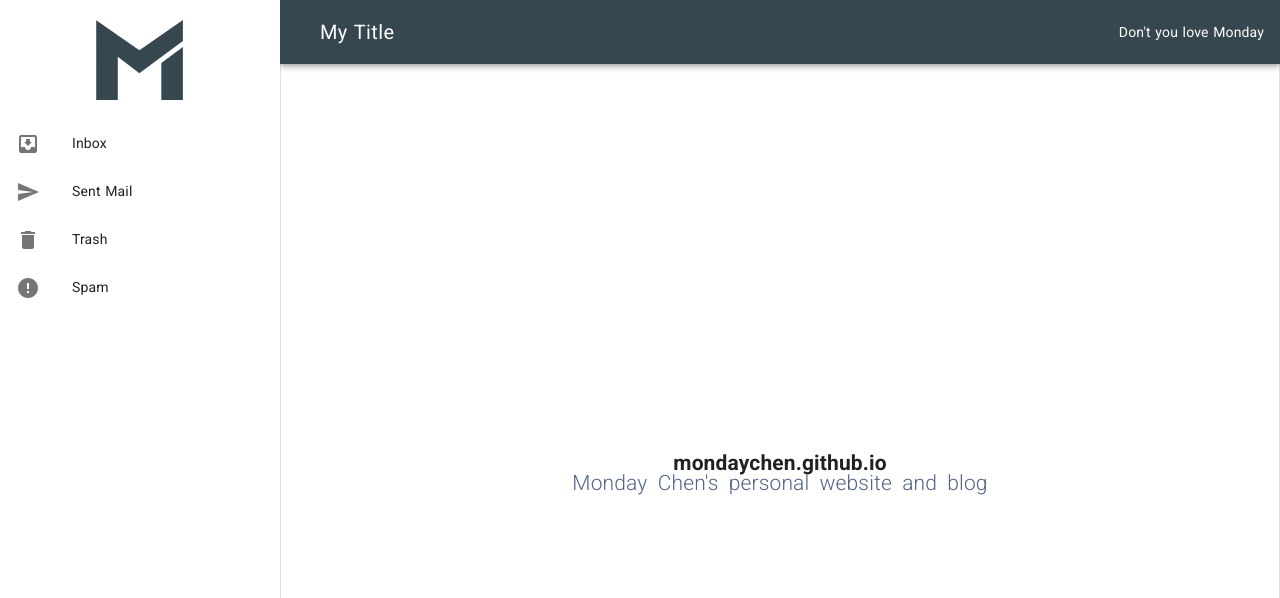
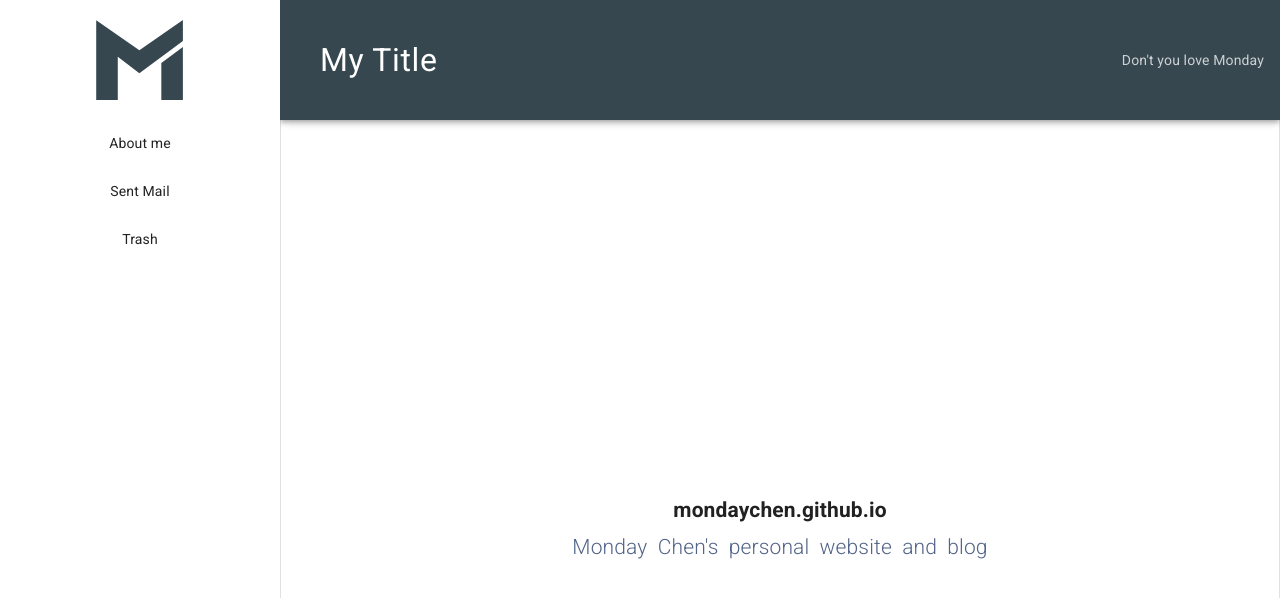
Before and after one commit to mondaychen/mondaychen.github.io, a Nuxt app: page / in a window 1280 px wide. Shown: the top 598 px of the page. Built offline with nearby package versions, Linux system fonts and the light colour scheme.

Commit message:
some styles & add pages for blog

```diff
--- a/layouts/default.vue
+++ b/layouts/default.vue
@@ -1,7 +1,7 @@
 <template>
   <div class="page-container md-layout-column">
     <md-app>
-      <md-app-toolbar class="md-primary">
+      <md-app-toolbar class="md-primary title-bar">
         <md-button
           class="md-icon-button menu-button"
           @click="showNavigation = true"
@@ -9,7 +9,7 @@
           <md-icon>menu</md-icon>
         </md-button>
         <span class="md-title">My Title</span>
-        <div class="md-toolbar-section-end">
+        <div class="md-toolbar-section-end slogon">
           Don't you love Monday
         </div>
       </md-app-toolbar>
@@ -25,24 +25,16 @@
         </md-toolbar>
 
         <md-list>
-          <md-list-item>
-            <md-icon>move_to_inbox</md-icon>
-            <span class="md-list-item-text">Inbox</span>
+          <md-list-item to="/">
+            <span class="md-list-item-text">About me</span>
           </md-list-item>
 
-          <md-list-item>
-            <md-icon>send</md-icon>
+          <md-list-item to="/blog/en">
             <span class="md-list-item-text">Sent Mail</span>
           </md-list-item>
 
           <md-list-item>
-            <md-icon>delete</md-icon>
             <span class="md-list-item-text">Trash</span>
-          </md-list-item>
-
-          <md-list-item>
-            <md-icon>error</md-icon>
-            <span class="md-list-item-text">Spam</span>
           </md-list-item>
         </md-list>
       </md-app-drawer>
@@ -66,30 +58,26 @@ export default {
 }
 </script>
 
-<style>
-html {
-  font-family: Roboto, -apple-system, BlinkMacSystemFont, 'Segoe UI',
-    'Helvetica Neue', Arial, sans-serif;
-  font-size: 16px;
-  word-spacing: 1px;
-  -ms-text-size-adjust: 100%;
-  -webkit-text-size-adjust: 100%;
-  -moz-osx-font-smoothing: grayscale;
-  -webkit-font-smoothing: antialiased;
-  box-sizing: border-box;
+<style scoped>
+.title-bar {
+  height: 120px;
 }
-
-*,
-*:before,
-*:after {
-  box-sizing: border-box;
-  margin: 0;
+.title-bar .md-title {
+  font-size: 32px;
+  line-height: 1.2em;
 }
-</style>
-
-<style scoped>
+.slogon {
+  opacity: 0.75;
+}
 .drawer {
   width: 280px;
+}
+.drawer .md-list-item-text {
+  text-align: center;
+  display: inline-block;
+}
+.drawer .exact-active-link {
+  background-color: #eee;
 }
 @media (min-width: 600px) {
   .menu-button {
--- a/nuxt.config.js
+++ b/nuxt.config.js
@@ -54,7 +54,8 @@ export default {
   },
 
   router: {
-    linkActiveClass: 'active-link'
+    linkActiveClass: 'active-link',
+    linkExactActiveClass: 'exact-active-link'
   },
 
   /*
--- /dev/null
+++ b/pages/blog/_lang/index.vue
@@ -0,0 +1,20 @@
+<template>
+  <section class="container">
+    <div>
+      <h1>{{ lang }}</h1>
+      <ul>
+        <li></li>
+      </ul>
+    </div>
+  </section>
+</template>
+
+<script>
+export default {
+  data() {
+    return {
+      lang: this.$route.params.lang
+    }
+  }
+}
+</script>
```
Also changed, not shown: pages/blog/_lang/_article.vue (added).
